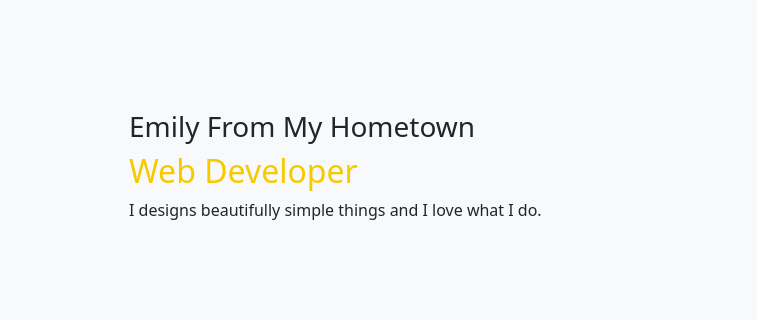
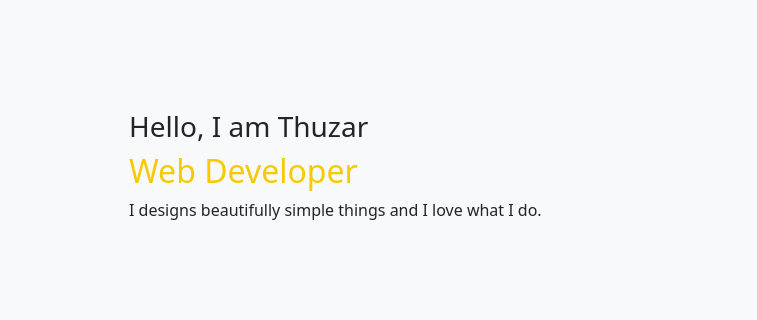
Before and after one commit to Thuzar77/Thuzar77.com, a website: page index.html in a window 1280 px wide. Shown: the part 282-602 px from the top of the page, 523-1280 px from the left. Drawn offline with nearby package versions, Linux system fonts and the light colour scheme.

Commit message:
updated text to free range

```diff
--- a/index.html
+++ b/index.html
@@ -73,7 +73,7 @@
                     </div>
                 </div>
                 <div class="col-6">
-                    <h3>Emily From My Hometown</h3>
+                    <h3>Hello, I am Thuzar</h3>
                     <h2 class="text-yellow">Web Developer</h2>
                     <p>
                         I designs beautifully simple things and I love what I do.
```
